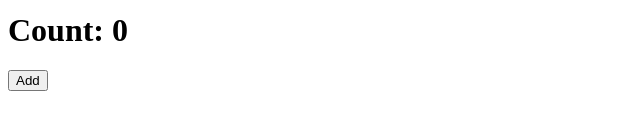
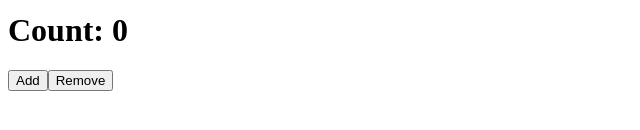
Before and after one commit to samwanyua/React, a React (Create React App) app: page / in a window 1280 px wide. Shown: the part 252-382 px from the top of the page, without its empty margins (0-640 px from the left). Built offline with nearby package versions, Linux system fonts and the light colour scheme.

Commit message:
implement useState

```diff
--- a/src/App.js
+++ b/src/App.js
@@ -41,9 +41,13 @@ function App() {
 
   const increaseCount = () => {
     // setCount(count+1);
-    setCount((prev) => prev + 4 );
+    setCount((prev) => prev + 1 );
 
 
+  }
+
+  const decreaseCount = () => {
+    setCount((prev) => prev -1)
   }
 
 
@@ -59,6 +63,7 @@ function App() {
 
       <h1>Count: {count} </h1>
       <button onClick={increaseCount}>Add</button>
+      <button onClick={decreaseCount}>Remove</button>
     </>
 
   );
```
